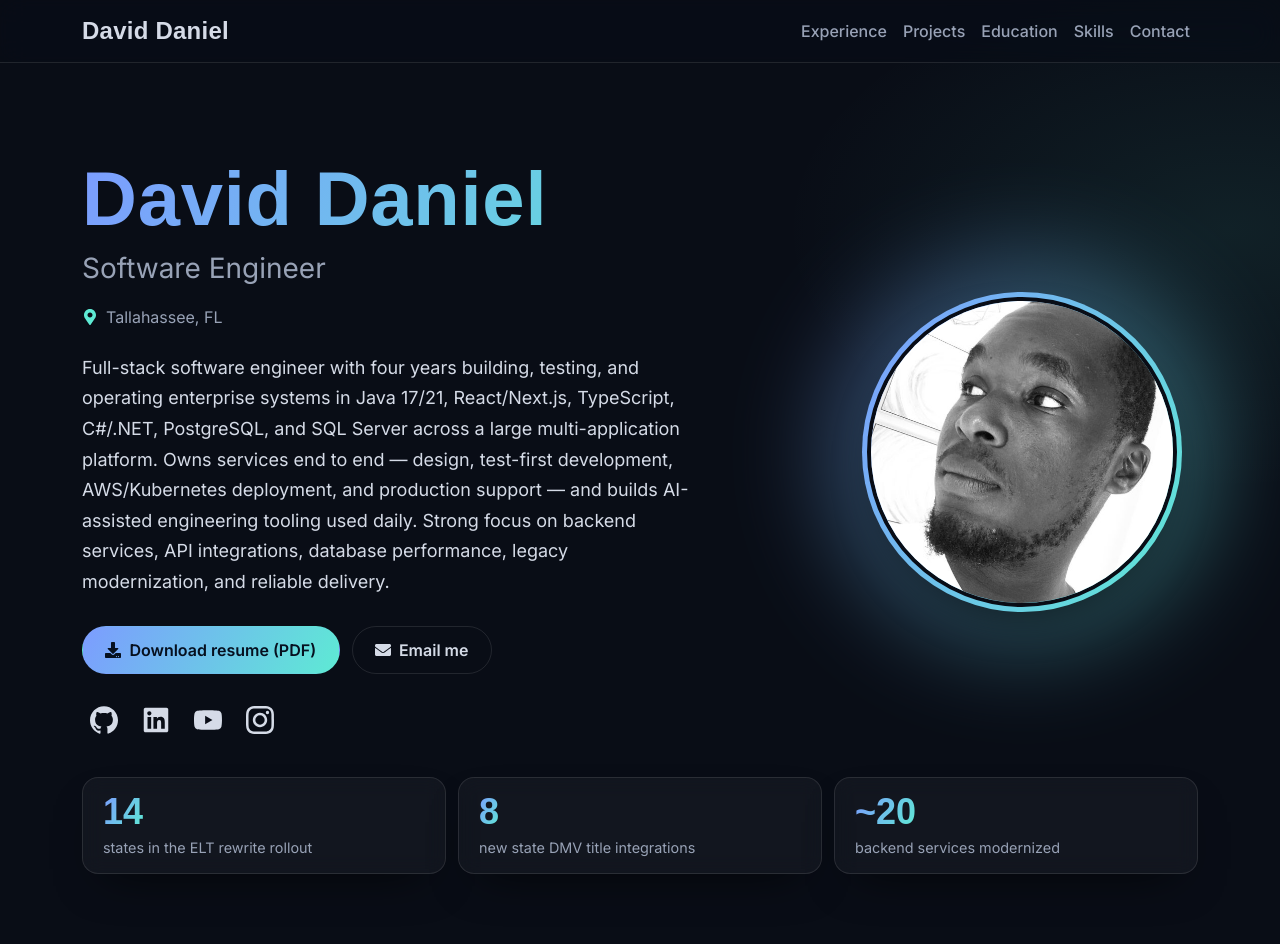
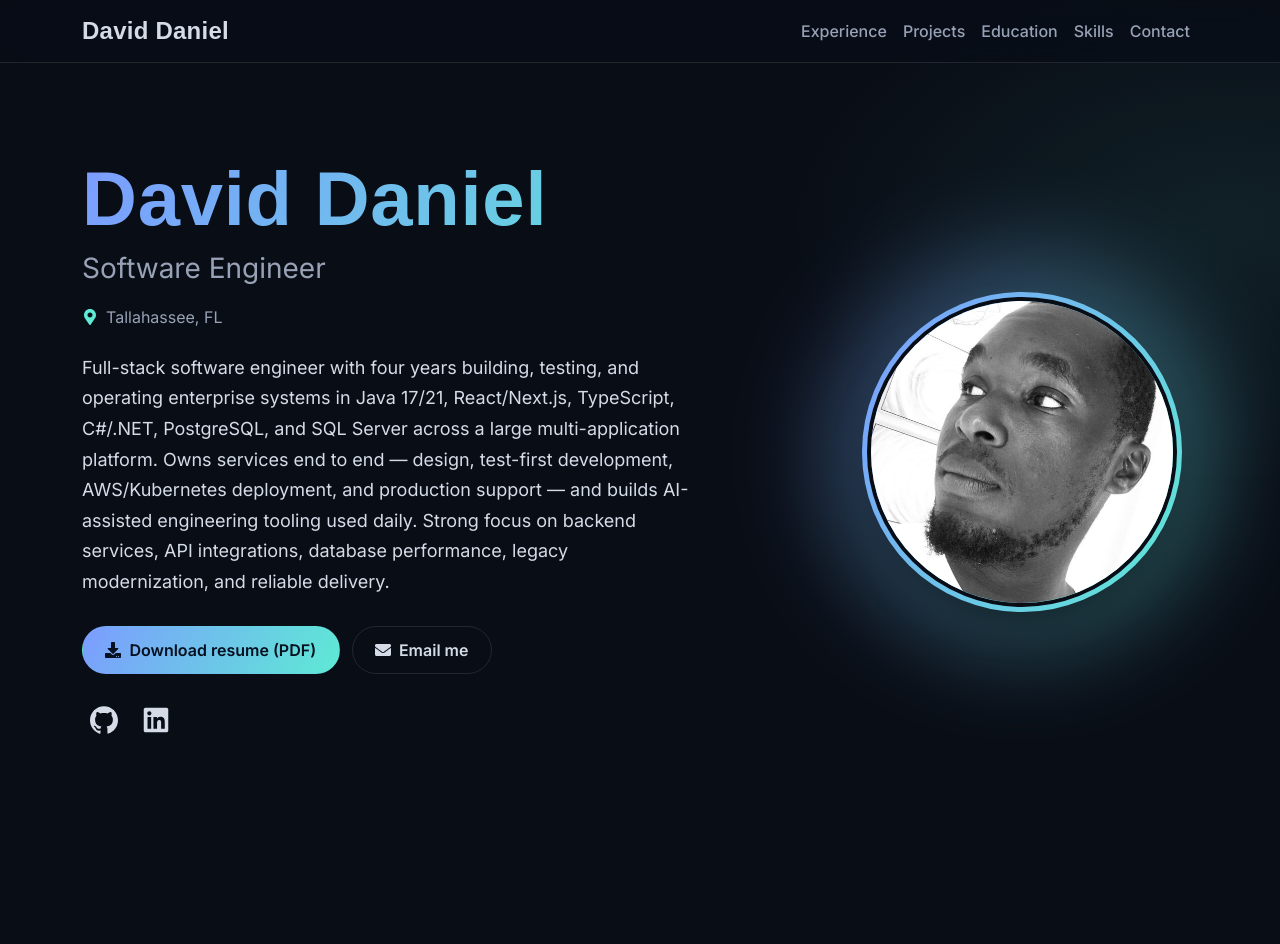
Before and after one commit to david-codez/resume-app, a Next.js app: page / in a window 1280 px wide. Shown: the top 944 px of the page. Built offline with nearby package versions, Linux system fonts and the light colour scheme; a web font is replaced by a local one.

Commit message:
Remove the hero stat cards and the YouTube and Instagram links

```diff
--- a/components/iconMap.js
+++ b/components/iconMap.js
@@ -3,10 +3,9 @@ import {
   FaAws, FaBrain, FaCode, FaDatabase, FaFilePdf, FaJava, FaLinkedin, FaPlug, FaRobot, FaVial,
 } from 'react-icons/fa'
 import {
-  SiApachemaven, SiBootstrap, SiCplusplus, SiDocker, SiExpress, SiGit, SiGithub, SiHibernate, SiHtml5, SiInstagram,
+  SiApachemaven, SiBootstrap, SiCplusplus, SiDocker, SiExpress, SiGit, SiGithub, SiHibernate, SiHtml5,
   SiJavascript, SiJest, SiJunit5, SiKubernetes, SiMongodb, SiMui, SiNextdotjs, SiNodedotjs,
   SiOpenapiinitiative, SiPostgresql, SiPython, SiReact, SiRedux, SiSass, SiSonatype, SiSpringboot, SiTypescript,
-  SiYoutube,
 } from 'react-icons/si'
 import { TbBrandCSharp, TbBrandCss3, TbSql } from 'react-icons/tb'
 
@@ -54,8 +53,6 @@ const ICONS = {
   mui: SiMui,
   github: SiGithub,
   linkedin: FaLinkedin,
-  youtube: SiYoutube,
-  instagram: SiInstagram,
 }
 
 const BRAND_COLORS = {
--- a/components/resume/HeroSection.jsx
+++ b/components/resume/HeroSection.jsx
@@ -46,16 +46,6 @@ export default function HeroSection({ profile }) {
             </div>
           </div>
         </div>
-        {profile.stats ? (
-          <ul className={styles.stats}>
-            {profile.stats.map((stat) => (
-              <li key={stat.label} className={`${styles.stat} glass-card`}>
-                <p className={`${styles.statValue} text-gradient`}>{stat.value}</p>
-                <p className={styles.statLabel}>{stat.label}</p>
-              </li>
-            ))}
-          </ul>
-        ) : null}
       </Container>
     </header>
   )
--- a/components/resume/HeroSection.module.css
+++ b/components/resume/HeroSection.module.css
@@ -80,37 +80,6 @@
   min-height: 2.75rem;
 }
 
-.stats {
-  display: grid;
-  grid-template-columns: 1fr;
-  gap: 0.75rem;
-  margin: 2rem 0 0;
-  padding: 0;
-  list-style: none;
-}
-
-.stat {
-  padding: 1rem 1.25rem;
-  display: flex;
-  align-items: baseline;
-  gap: 0.75rem;
-}
-
-.statValue {
-  font-family: var(--font-heading), Georgia, serif;
-  font-size: 2.25rem;
-  font-weight: 700;
-  line-height: 1;
-  margin: 0;
-}
-
-.statLabel {
-  margin: 0;
-  color: var(--site-text-muted);
-  font-size: 0.9rem;
-  line-height: 1.35;
-}
-
 .portraitFrame {
   position: relative;
   width: min(100%, 20rem);
@@ -166,14 +135,6 @@
     order: 2;
   }
 
-  .stats {
-    grid-template-columns: repeat(3, minmax(0, 1fr));
-  }
-
-  .stat {
-    flex-direction: column;
-    gap: 0.5rem;
-  }
 }
 
 @media (min-width: 992px) {
--- a/content/profile.json
+++ b/content/profile.json
@@ -6,15 +6,8 @@
   "summary": "Full-stack software engineer with four years building, testing, and operating enterprise systems in Java 17/21, React/Next.js, TypeScript, C#/.NET, PostgreSQL, and SQL Server across a large multi-application platform. Owns services end to end — design, test-first development, AWS/Kubernetes deployment, and production support — and builds AI-assisted engineering tooling used daily. Strong focus on backend services, API integrations, database performance, legacy modernization, and reliable delivery.",
   "headshot": "/images/headshot.jpg",
   "resumePdf": "/David_Daniel_Resume.pdf",
-  "stats": [
-    { "value": "14", "label": "states in the ELT rewrite rollout" },
-    { "value": "8", "label": "new state DMV title integrations" },
-    { "value": "~20", "label": "backend services modernized" }
-  ],
   "social": [
     { "label": "GitHub", "url": "https://github.com/david-codez", "icon": "github" },
-    { "label": "LinkedIn", "url": "https://www.linkedin.com/in/david-daniel-79945522a/", "icon": "linkedin" },
-    { "label": "YouTube", "url": "https://www.youtube.com/channel/UCl3aPvjLOyJgbfmCbyhR9PA", "icon": "youtube" },
-    { "label": "Instagram", "url": "https://www.instagram.com/davidcodez/", "icon": "instagram" }
+    { "label": "LinkedIn", "url": "https://www.linkedin.com/in/david-daniel-79945522a/", "icon": "linkedin" }
   ]
 }
```
Also changed, not shown: 2 other files (tests, documents, lock files or other folders).
